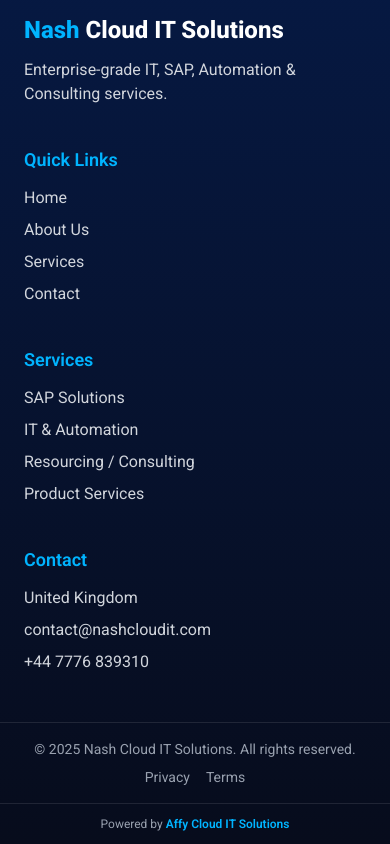
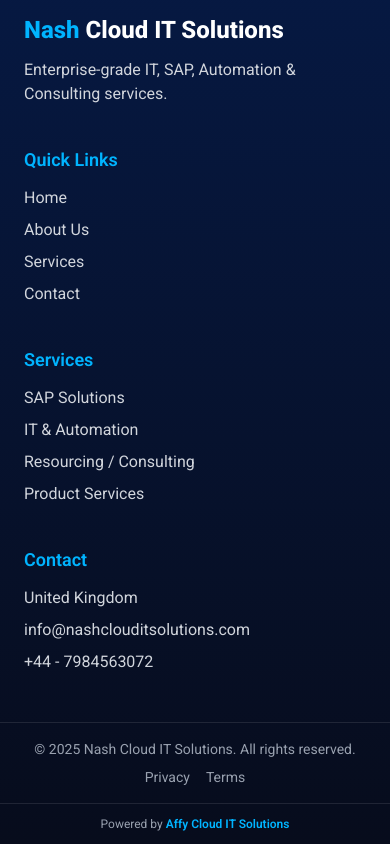
Before and after one commit to Affy-Cloud-IT-Solutions/nash-cloud-web-vercel, a React (Vite) app: page /it-solutions in a window 390 px wide. Shown: the part 1019-1863 px from the top of the page. Built offline with nearby package versions, Linux system fonts and the light colour scheme.

Commit message:
before 2nd depolyment

```diff
--- a/src/components/ContactUs.jsx
+++ b/src/components/ContactUs.jsx
@@ -132,7 +132,7 @@
                                         href="mailto:Masterakbarkhan@outlook.com"
                                         className="text-gray-200 hover:underline"
                                     >
-                                        Masterakbarkhan@outlook.com
+                                        info@nashclouditsolutions.com
                                     </a>
                                 </p>
                             </div>
@@ -144,7 +144,7 @@
                                         href="tel:+447776839310"
                                         className="text-gray-200 hover:underline"
                                     >
-                                        +44 7776 839310
+                                        +44 - 7984563072
                                     </a>
                                 </p>
                             </div>
--- a/src/components/Footer.jsx
+++ b/src/components/Footer.jsx
@@ -46,8 +46,8 @@
                         <h4 className="text-lg font-semibold mb-3 text-[#00B4FF]">Contact</h4>
                         <ul className="space-y-2 text-gray-300">
                             <li>United Kingdom</li>
-                            <li>contact@nashcloudit.com</li>
-                            <li>+44 7776 839310</li>
+                            <li>info@nashclouditsolutions.com</li>
+                            <li>+44 - 7984563072</li>
                         </ul>
                     </div>
                 </div>
--- a/src/components/HeroSection.jsx
+++ b/src/components/HeroSection.jsx
@@ -43,7 +43,7 @@
         link: "/opportunities",
     },
 ];
-
+// stop stop stop stop stpo stop stop stpo stpo
 const HeroSection = () => {
     const [current, setCurrent] = useState(0);
 
@@ -59,7 +59,15 @@
         setCurrent((prev) => (prev - 1 + slides.length) % slides.length);
 
     return (
-        <section className="relative flex flex-col items-center justify-start min-h-screen overflow-hidden text-white pt-20 md:pt-32">
+        <section
+            className="
+        relative flex flex-col items-center justify-start
+        h-[65vh] sm:h-[85vh] md:h-screen
+        overflow-hidden text-white
+        pt-10 sm:pt-16 md:pt-24 lg:pt-32
+    "
+        >
+
             {/* === BACKGROUND === */}
             <div
                 className="absolute inset-0 bg-cover bg-center opacity-80"
@@ -75,7 +83,7 @@
             <div className="absolute bottom-[10%] left-[10%] w-[400px] md:w-[600px] h-[400px] md:h-[600px] bg-[#0D47A1]/30 blur-[240px] rounded-full"></div>
 
             {/* Header */}
-            <div className="text-center mb-8 z-10 max-w-3xl md:max-w-5xl mx-auto px-4 sm:px-6">
+            {/* <div className="text-center mb-8 z-10 max-w-3xl md:max-w-5xl mx-auto px-4 sm:px-6">
                 <h1 className="text-2xl sm:text-3xl md:text-5xl font-semibold text-[#fff] mb-4 drop-shadow-[0_0_15px_rgba(0,180,255,0.4)]">
                     Our Expertise
                 </h1>
@@ -97,7 +105,7 @@
                     accelerate digital transformation, and ensure long-term business
                     value.
                 </p>
-            </div>
+            </div> */}
 
             {/* === Wider Responsive Carousel === */}
             <div className="relative flex justify-center items-center w-[90%] max-w-[1600px] perspective-[1600px] h-[420px] sm:h-[480px] md:h-[520px] lg:h-[560px] z-10 mt-6 md:mt-10">
@@ -125,7 +133,7 @@
                         <Link
                             to={slide.link}
                             key={slide.id}
-                            className="absolute w-[240px] sm:w-[300px] md:w-[360px] lg:w-[400px] h-[280px] sm:h-[340px] md:h-[380px] lg:h-[420px]
+                            className="absolute w-[240px] sm:w-[300px] md:w-[360px] lg:w-[350px] h-[280px] sm:h-[340px] md:h-[380px] lg:h-[350px]
   rounded-3xl overflow-hidden text-center transition-all duration-700 ease-in-out transform-gpu group hover:scale-[1.05]"
                             style={{
                                 transform,
@@ -150,10 +158,10 @@
 
                             {/* === Text Section === */}
                             <div className="relative h-[45%] px-5 py-5 flex flex-col items-center justify-center text-center">
-                                <h2 className="text-xl sm:text-2xl font-semibold text-[#00B4FF] mb-2 drop-shadow-[0_0_10px_rgba(0,180,255,0.6)] group-hover:text-white transition-all duration-300">
+                                <h2 className="text-[15px] sm:text-xl font-semibold text-[#fff] mb-2 drop-shadow-[0_0_10px_rgba(0,180,255,0.6)] group-hover:text-white transition-all duration-300">
                                     {slide.title}
                                 </h2>
-                                <p className="text-gray-300 text-sm sm:text-base leading-relaxed max-w-sm group-hover:text-gray-100 transition-colors duration-300">
+                                <p className="text-gray-300 text-sm sm:text-base text-[12px] sm:text-[15px] leading-relaxed max-w-sm group-hover:text-gray-100 transition-colors duration-300">
                                     {slide.subtitle}
                                 </p>
                             </div>
```
Also changed, not shown: 1 other file (tests, documents, lock files or other folders).
